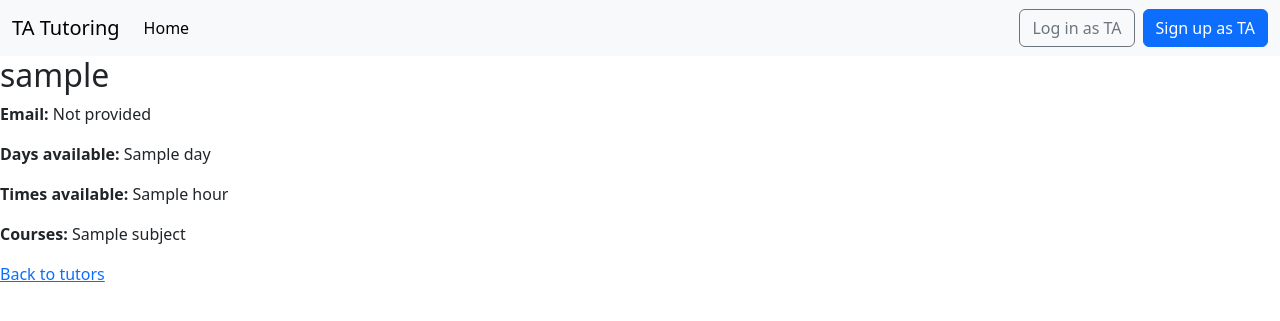
After one commit to GartholomewIII/tutoringapp, a Django app: template templates/tutor_detail.html in a window 1280 px wide. The commit adds this page. Shown: the top 321 px of the page. Run offline with Django 5.2, Linux system fonts and the light colour scheme; the template is opened without the code that fills it: most values are stand-ins (such as "Sample title", 1, 10 or a date in 2020).

Commit message:
Added links to individual tutors and associated detail page.

```diff
--- a/pages/urls.py
+++ b/pages/urls.py
@@ -1,6 +1,7 @@
 from django.urls import path
-from .views import HomePageView
+from .views import HomePageView, TutorDetailView
 
 urlpatterns = [
     path("", HomePageView.as_view(), name="home"),
+    path("tutors/<int:pk>/", TutorDetailView.as_view(), name="tutor_detail"),
 ]
--- a/templates/home.html
+++ b/templates/home.html
@@ -6,7 +6,7 @@
 
 {% for tutor in tutors %}
   <div class="tutor">
-    <h3>{{ tutor.username }}</h3>
+    <h3><a href="{% url 'tutor_detail' tutor.pk %}">{{ tutor.username }}</a></h3>
     <p><strong>Days available:</strong> {{ tutor.days|join:", " }}</p>
     <p><strong>Times available:</strong> {{ tutor.hours|join:", " }}</p>
     <p><strong>Courses:</strong> {{ tutor.subjects|join:", " }}</p>
--- /dev/null
+++ b/templates/tutor_detail.html
@@ -0,0 +1,13 @@
+{% extends "base.html" %}
+{% block title %}{{ tutor.username }} | Tutor Details{% endblock title %}
+{% block content %}
+
+<h2>{{ tutor.username }}</h2>
+<p><strong>Email:</strong> {{ tutor.email|default:"Not provided" }}</p>
+<p><strong>Days available:</strong> {{ tutor.days|join:", "|default:"Not specified" }}</p>
+<p><strong>Times available:</strong> {{ tutor.hours|join:", "|default:"Not specified" }}</p>
+<p><strong>Courses:</strong> {{ tutor.subjects|join:", "|default:"Not specified" }}</p>
+
+<a href="{% url 'home' %}">Back to tutors</a>
+
+{% endblock content %}
```
Also changed, not shown: pages/views.py (+7 -1 lines).
